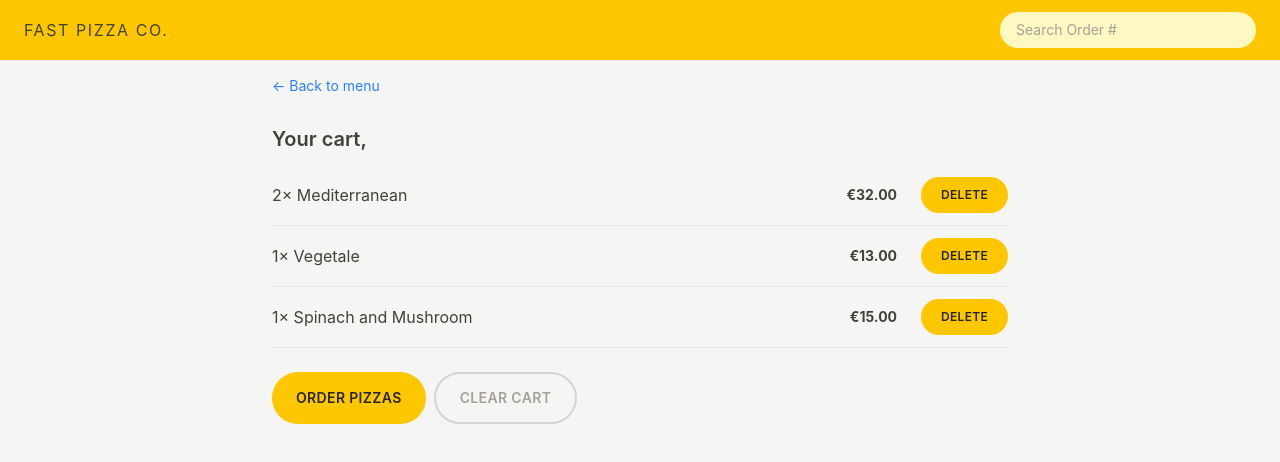
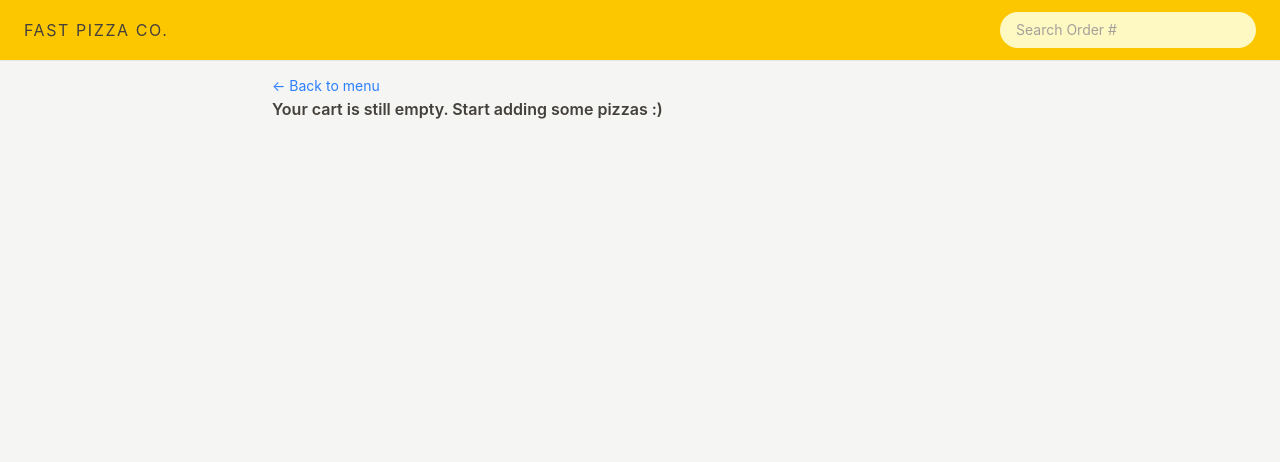
Before and after one commit to HassaaNaeem/fast-pizza-react-app, a React (Vite) app: page /cart in a window 1280 px wide. Shown: the top 462 px of the page. Built offline with nearby package versions, Linux system fonts and the light colour scheme.

Commit message:
Built the Cart page

```diff
--- a/src/features/cart/Cart.jsx
+++ b/src/features/cart/Cart.jsx
@@ -2,7 +2,9 @@
 import LinkButton from "../../ui/LinkButton";
 import Button from "../../ui/Button";
 import CartItem from "./CartItem";
-import { useSelector } from "react-redux";
+import { useDispatch, useSelector } from "react-redux";
+import { clearCart, getCart } from "./cartSlice";
+import EmptyCart from "./EmptyCart";
 
 const fakeCart = [
   {
@@ -30,7 +32,14 @@
 
 function Cart() {
   const username = useSelector((state) => state.user.username);
-  const cart = fakeCart;
+  const cart = useSelector(getCart);
+  // const cart = fakeCart;
+  const dispatch = useDispatch();
+
+  function handleClearCart() {
+    dispatch(clearCart());
+  }
+  if (!cart.length) return <EmptyCart />;
 
   return (
     <div className="px-4 py-3">
@@ -46,7 +55,9 @@
         <Button type="primary" to="/order/new">
           Order pizzas
         </Button>
-        <Button type="secondary">Clear cart</Button>
+        <Button type="secondary" onClick={handleClearCart}>
+          Clear cart
+        </Button>
       </div>
     </div>
   );
--- a/src/features/cart/EmptyCart.jsx
+++ b/src/features/cart/EmptyCart.jsx
@@ -1,11 +1,14 @@
 import { Link } from "react-router-dom";
+import LinkButton from "../../ui/LinkButton";
 
 function EmptyCart() {
   return (
-    <div>
-      <Link to="/menu">&larr; Back to menu</Link>
+    <div className="px-4 py-3">
+      <LinkButton to="/menu">&larr; Back to menu</LinkButton>
 
-      <p>Your cart is still empty. Start adding some pizzas :)</p>
+      <p className="font-semibold">
+        Your cart is still empty. Start adding some pizzas :)
+      </p>
     </div>
   );
 }
--- a/src/features/cart/cartSlice.js
+++ b/src/features/cart/cartSlice.js
@@ -51,8 +51,12 @@
 
 export default cartSlice.reducer;
 
+/// All the selector functions in one place in the slice
+
 export const getTotalCartQuantity = (state) =>
   state.cart.cart.reduce((acc, item) => acc + item.quantity, 0);
 
 export const getTotalCartPrice = (state) =>
   state.cart.cart.reduce((acc, item) => acc + item.totalPrice, 0);
+
+export const getCart = (state) => state.cart.cart;
```
